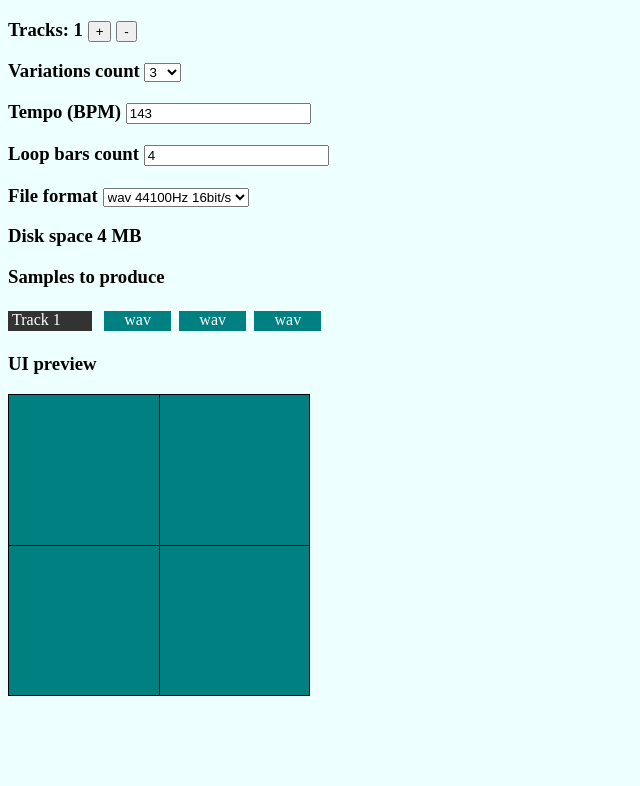
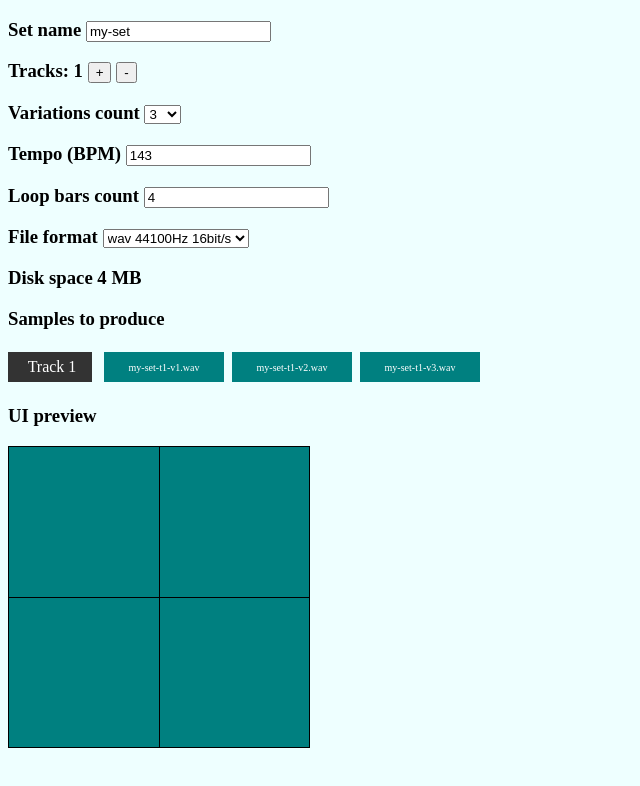
Before and after one commit to Luftare/audio-sample-calculator, a plain HTML site: page index.html in a window 1280 px wide. Shown: the whole page, without its empty margins (0-640 px from the left). Drawn offline with nearby package versions, Linux system fonts and the light colour scheme.

Commit message:
Add full file name

```diff
--- a/app.js
+++ b/app.js
@@ -1,6 +1,7 @@
 const app = new Vue({
   el: '#root',
   data: {
+    setName: 'my-set',
     trackCount: 1,
     trackVariations: [
       [3, 8, 15, 24],
--- a/index.html
+++ b/index.html
@@ -14,24 +14,30 @@
   }
 
   .track-label {
-    display: inline-block;
-    height: 20px;
+    display: inline-flex;
+    justify-content: center;
+    align-items: center;
+    height: 30px;
     width: 80px;
     background: #333;
     color: white;
     margin: 4px;
     padding-left: 4px;
     margin-left: 0;
+    vertical-align: top;
   }
 
   .variation-bar {
-    display: inline-block;
-    height: 20px;
-    width: 50px;
+    display: inline-flex;
+    justify-content: center;
+    align-items: center;
+    height: 30px;
+    width: 120px;
     background: teal;
     color: white;
     margin: 4px;
-    text-align: center;
+    font-size: 10px;
+    vertical-align: top;
   }
 
   .track-visualization {
@@ -46,10 +52,15 @@
 
 <body>
   <div id="root">
+    <h3>Set name
+      <input v-model="setName" />
+    </h3>
+
     <h3>Tracks: {{trackCount}}
       <button @click="addTrack">+</button>
       <button @click="removeTrack">-</button>
     </h3>
+
     <h3>Variations count
       <select @change="onVariationChange">
         <option v-for="(variationCount, i) in variations" :value="i">{{variationCount}}</option>
@@ -75,8 +86,8 @@
     <h3>Samples to produce</h3>
     <div v-for="(trackIndex, i) in trackCount">
       <span class="track-label">Track {{i + 1}}</span>
-      <span v-for="variationIndex in selectedVariation" class="variation-bar"
-        :style="{ width: 10 * sampleDurationInSeconds + 'px' }">{{format.label}}</span>
+      <span v-for="variationIndex in selectedVariation"
+        class="variation-bar">{{setName}}-t{{i + 1}}-v{{variationIndex}}.{{format.label}}</span>
     </div>
   </div>
 
```
